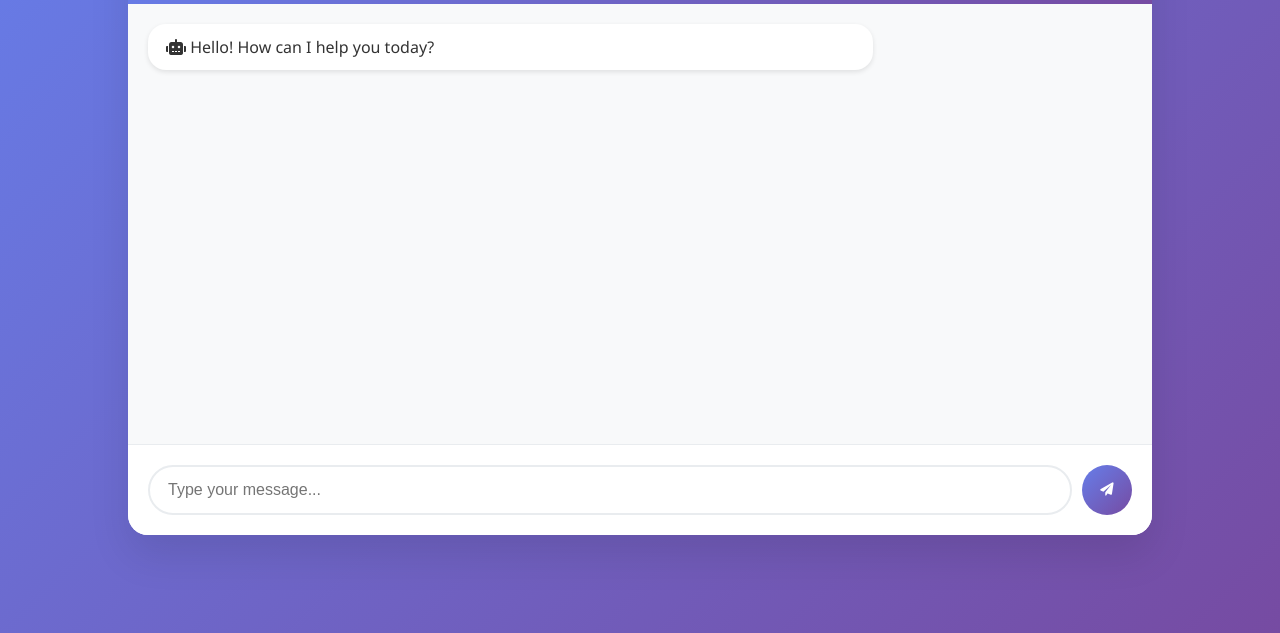
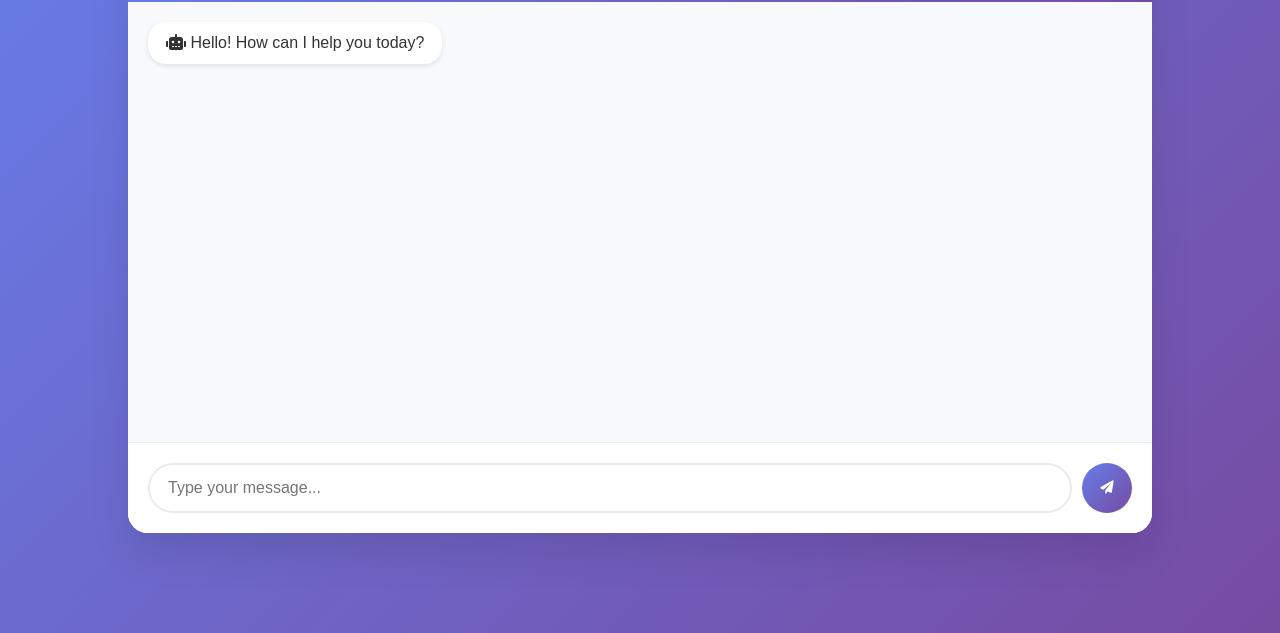
Before and after one commit to Ali2006-NED/AIChatbot, a website with bundled scripts: page index.html in a window 1280 px wide. Shown: the part 167-800 px from the top of the page. Built offline with nearby package versions, Linux system fonts and the light colour scheme.

Commit message:
fix: update font family and text alignment in style.css for improved UI consistency

```diff
--- a/style.css
+++ b/style.css
@@ -1,5 +1,5 @@
 body {
-    font-family: 'Segoe UI', Tahoma, Geneva, Verdana, sans-serif;
+    font-family: 'Google Sans', Arial, sans-serif;
     background: linear-gradient(135deg, #667eea 0%, #764ba2 100%);
     margin: 0;
     padding: 0;
@@ -17,6 +17,7 @@ body {
     box-shadow: 0 20px 40px rgba(0,0,0,0.1);
     overflow: hidden;
     backdrop-filter: blur(10px);
+
 }
 
 .chat-header {
@@ -44,6 +45,7 @@ body {
     padding: 12px 18px;
     border-radius: 18px;
     max-width: 70%;
+    width: fit-content;
     word-wrap: break-word;
     animation: fadeIn 0.3s ease-in;
 }
@@ -57,7 +59,7 @@ body {
     background: linear-gradient(135deg, #667eea 0%, #764ba2 100%);
     color: white;
     margin-left: auto;
-    text-align: right;
+    text-align: justify;
 }
 
 .bot-message {
```
